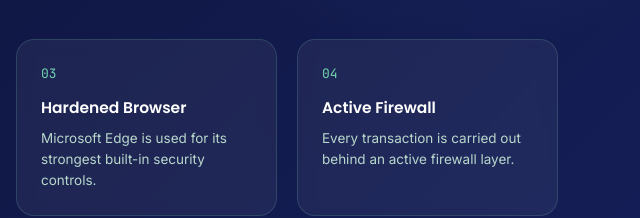
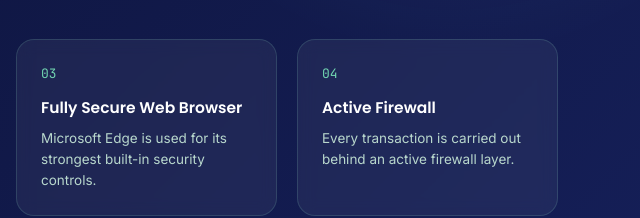
Before and after one commit to Dwiraj/mftechxperts-website, a plain HTML site: page index.html in a window 1280 px wide. Shown: the part 5432-5650 px from the top of the page, 634-1274 px from the left. Drawn offline with Linux system fonts and the light colour scheme.

Commit message:
text change in security section

```diff
--- a/index.html
+++ b/index.html
@@ -1468,7 +1468,7 @@ footer{
     <div class="sec-grid">
       <div class="sec-card"><span class="num mono">01</span><h3>No Data Stored</h3><p>Nothing is retained beyond what's necessary to complete each task.</p></div>
       <div class="sec-card"><span class="num mono">02</span><h3>Isolated Browser Profiles</h3><p>A separate profile is maintained for every distributor, no exceptions.</p></div>
-      <div class="sec-card"><span class="num mono">03</span><h3>Hardened Browser</h3><p>Microsoft Edge is used for its strongest built-in security controls.</p></div>
+      <div class="sec-card"><span class="num mono">03</span><h3>Fully Secure Web Browser</h3><p>Microsoft Edge is used for its strongest built-in security controls.</p></div>
       <div class="sec-card"><span class="num mono">04</span><h3>Active Firewall</h3><p>Every transaction is carried out behind an active firewall layer.</p></div>
     </div>
   </div>
```
